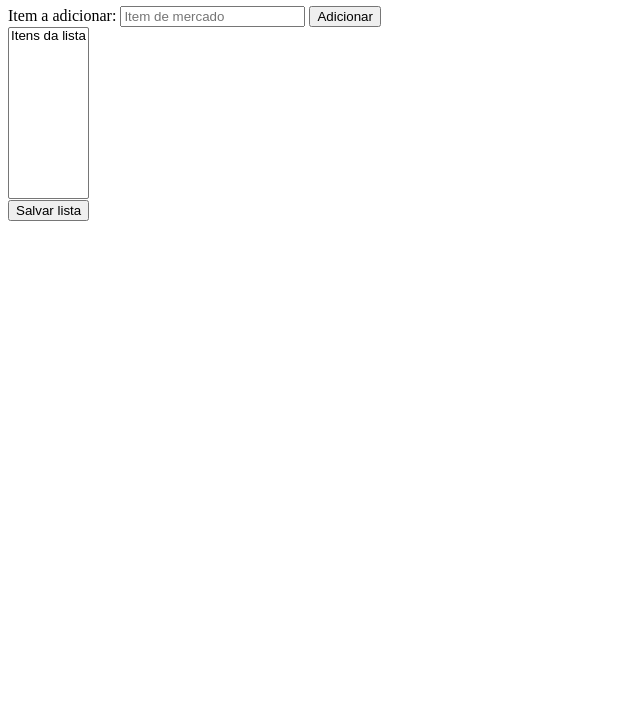
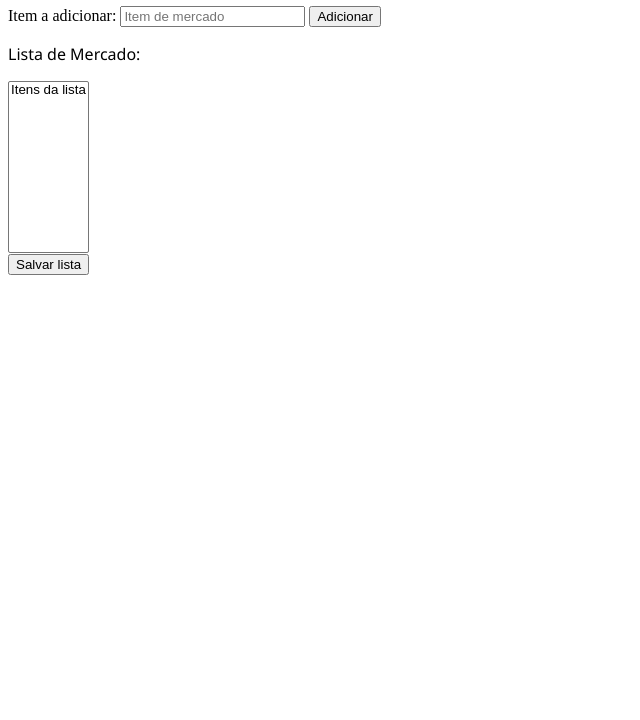
Before and after one commit to joaovictormo/devinhouse_s4_a3, a plain HTML site: page src/index.html in a window 1280 px wide. Shown: the part 80-800 px from the top of the page, without its empty margins (0-640 px from the left). Drawn offline with Linux system fonts and the light colour scheme.

Commit message:
adiciona novo paragrafo e estiliza ele

```diff
--- a/src/estilos.css
+++ b/src/estilos.css
@@ -1,3 +1,7 @@
 h1 {
     font-family: 'Segoe UI', Tahoma, Geneva, Verdana, sans-serif;
 }
+
+p {
+    font-family: 'Segoe UI', Tahoma, Geneva, Verdana, sans-serif;
+}
--- a/src/index.html
+++ b/src/index.html
@@ -16,6 +16,8 @@
         <button type="submit" id="btnAdd">Adicionar</button>
     </form>
 
+    <p>Lista de Mercado:</p>
+
     <select size="10" id="lista">
         <option id="optDefault" value="">Itens da lista</option>
     </select>
```
